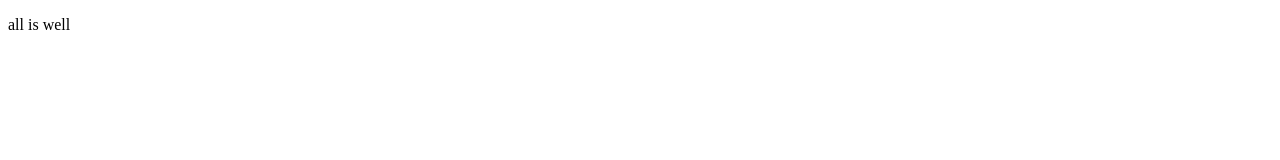
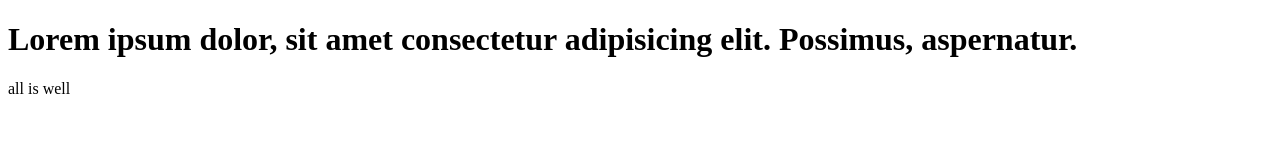
Before and after one commit to SaddamPro/web1, a plain HTML site: page index.html in a window 1280 px wide. Drawn offline with Linux system fonts and the light colour scheme.

Commit message:
ptag-added

```diff
--- a/index.html
+++ b/index.html
@@ -7,6 +7,7 @@
 	<title>Document</title>
 </head>
 <body>
+	<h1>Lorem ipsum dolor, sit amet consectetur adipisicing elit. Possimus, aspernatur.</h1>
 	<p>all is well</p>
 </body>
 </html>
```
